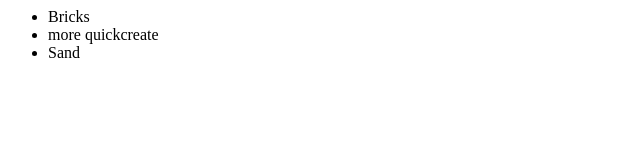
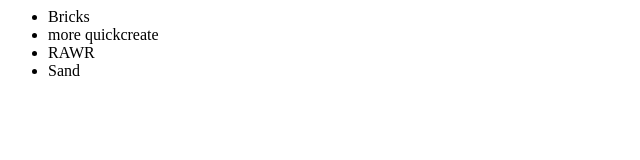
Before and after one commit to LordAnax/newGitTest, a plain HTML site: page index.html in a window 1280 px wide. Shown: the full height of the page, 0-640 px from the left. Drawn offline with Linux system fonts and the light colour scheme.

Commit message:
added another line

```diff
--- a/index.html
+++ b/index.html
@@ -9,7 +9,7 @@
 <li>Bricks</li>
 
 <li>more quickcreate</li>
-
+<li>RAWR</li>
 <li>Sand</li>
 </ul>
 </div>
```
